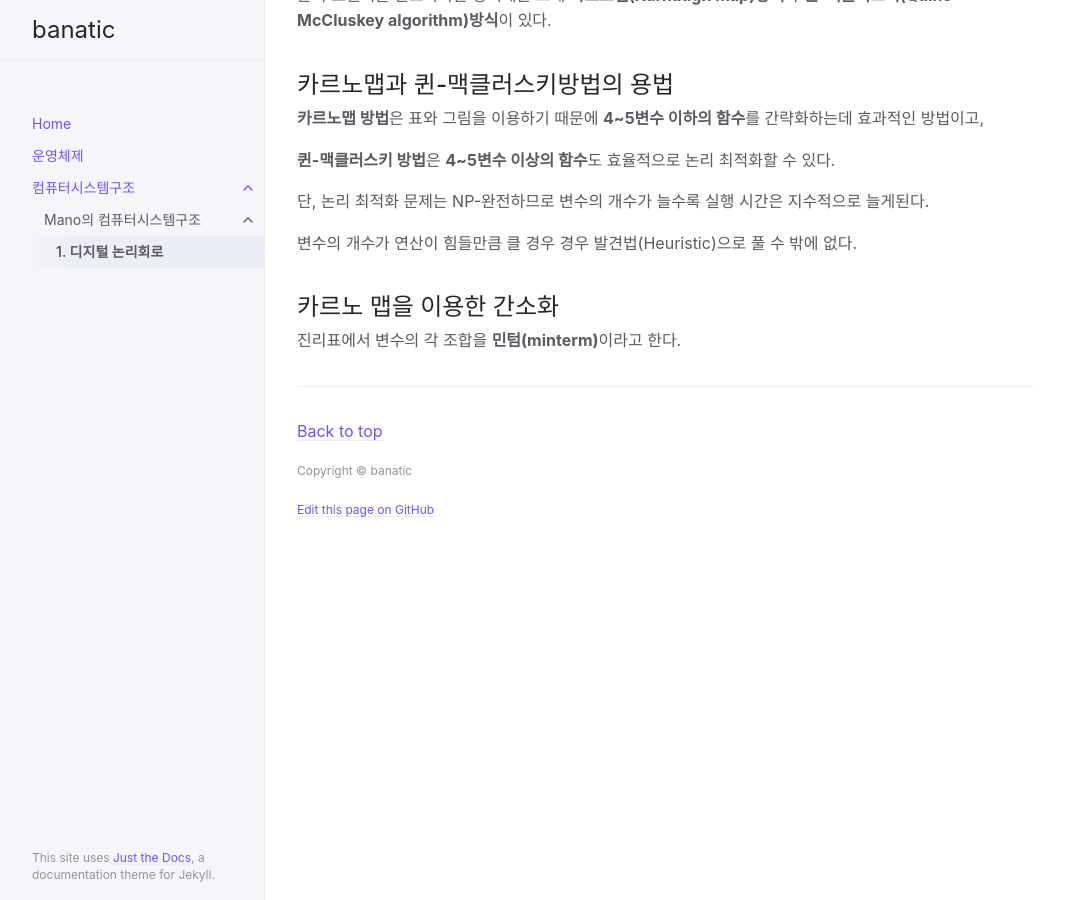
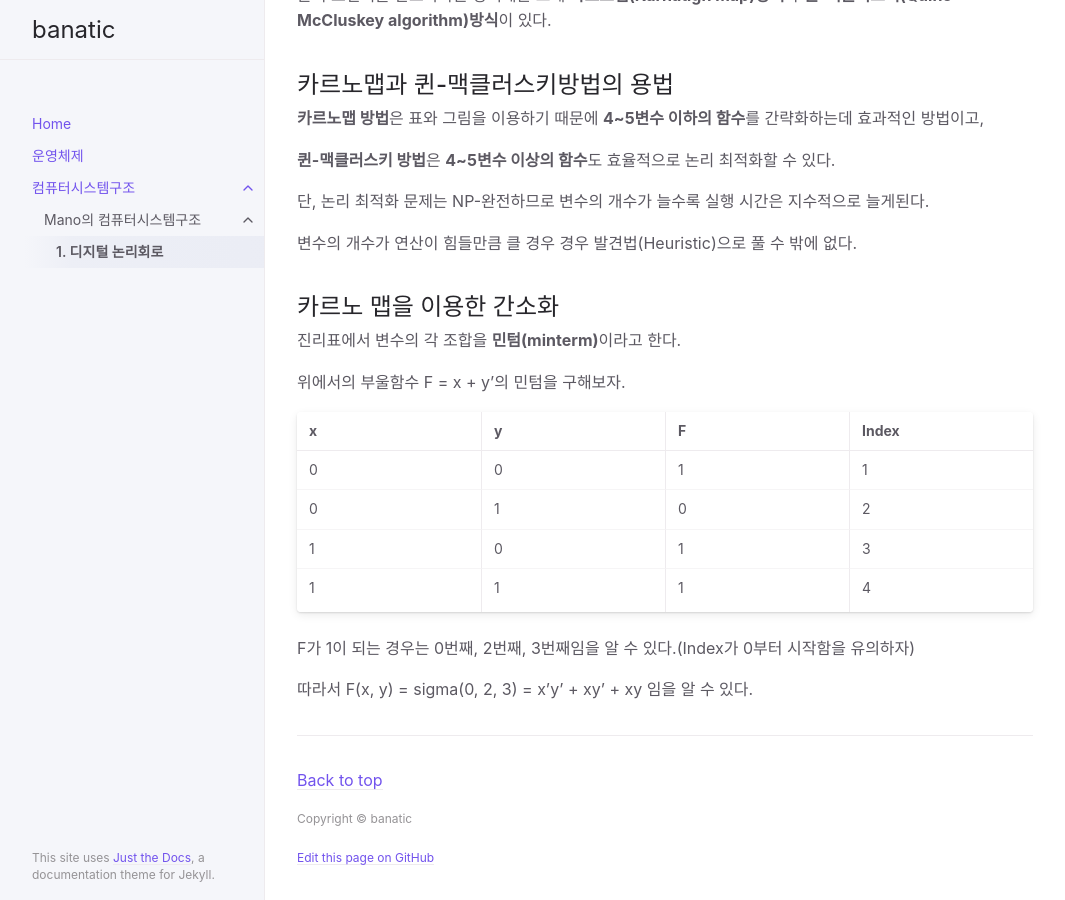
Before and after one commit to banatic/banatic.github.io, a Jekyll site: the page built from docs/cs architecture/mano/1digital circuit.md, in a window 1280 px wide and 900 px high, scrolled down 2070 px. Shown: the whole window, without its empty margins (107-1172 px from the left). Built offline with Jekyll 4.4.1, drawn with Linux system fonts in a browser that asks for light colours.

Commit message:
mano revised

```diff
--- a/docs/cs architecture/mano/1digital circuit.md
+++ b/docs/cs architecture/mano/1digital circuit.md
@@ -76,3 +76,18 @@ AND, OR, Inverter, Buffer, NAND, NOR, XOR, XNOR 등등의 회로가 존재한다
 
 ## 카르노 맵을 이용한 간소화
 진리표에서 변수의 각 조합을 **민텀(minterm)**이라고 한다.
+
+위에서의 부울함수 F = x + y'의 민텀을 구해보자.
+<div class="truth-table2" markdown="1">
+
+| x | y | F | Index |
+|:--|:--|:--|:------|
+| 0 | 0 | 1 |   1   |
+| 0 | 1 | 0 |   2   |
+| 1 | 0 | 1 |   3   |
+| 1 | 1 | 1 |   4   |
+
+</div>
+F가 1이 되는 경우는 0번째, 2번째, 3번째임을 알 수 있다.(Index가 0부터 시작함을 유의하자)
+
+따라서 F(x, y) = sigma(0, 2, 3) = x'y' + xy' + xy 임을 알 수 있다.
```
Also changed, not shown: docs/cs architecture/mano.md (+2 -0 lines).
